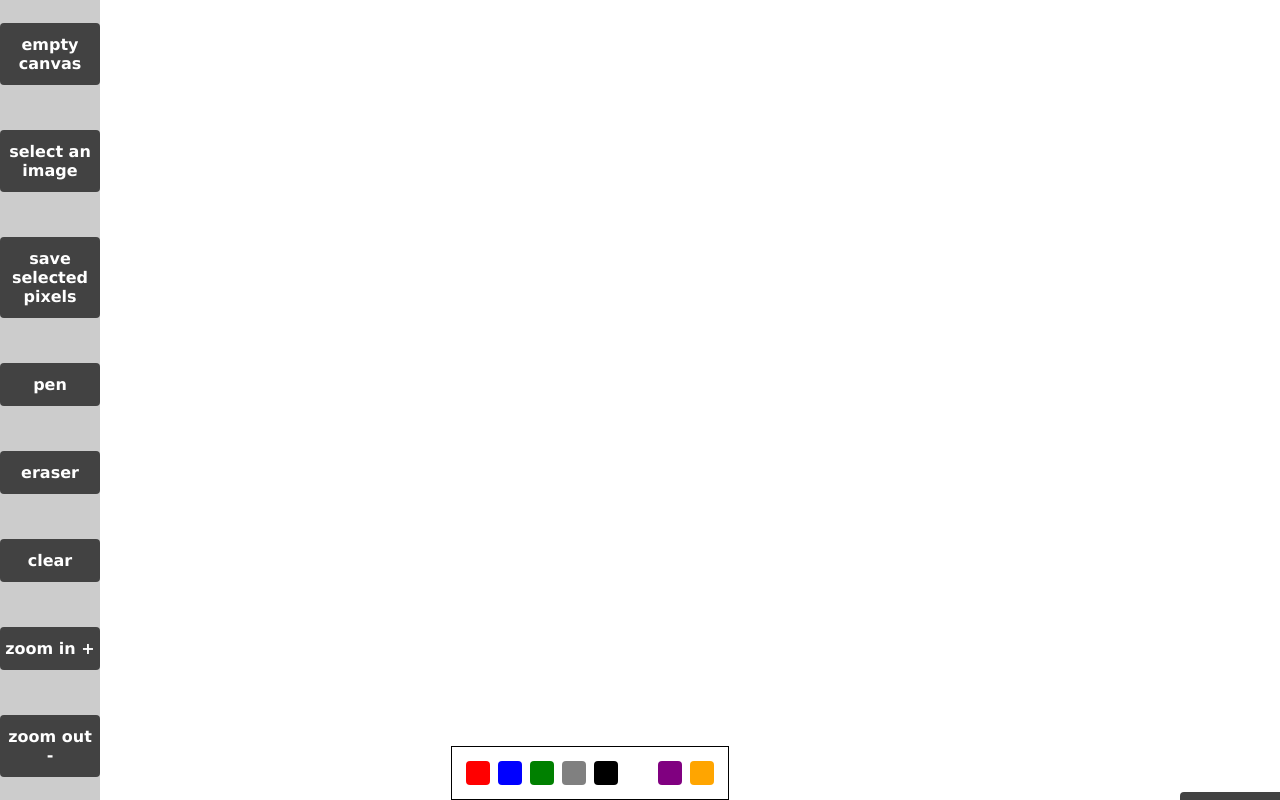
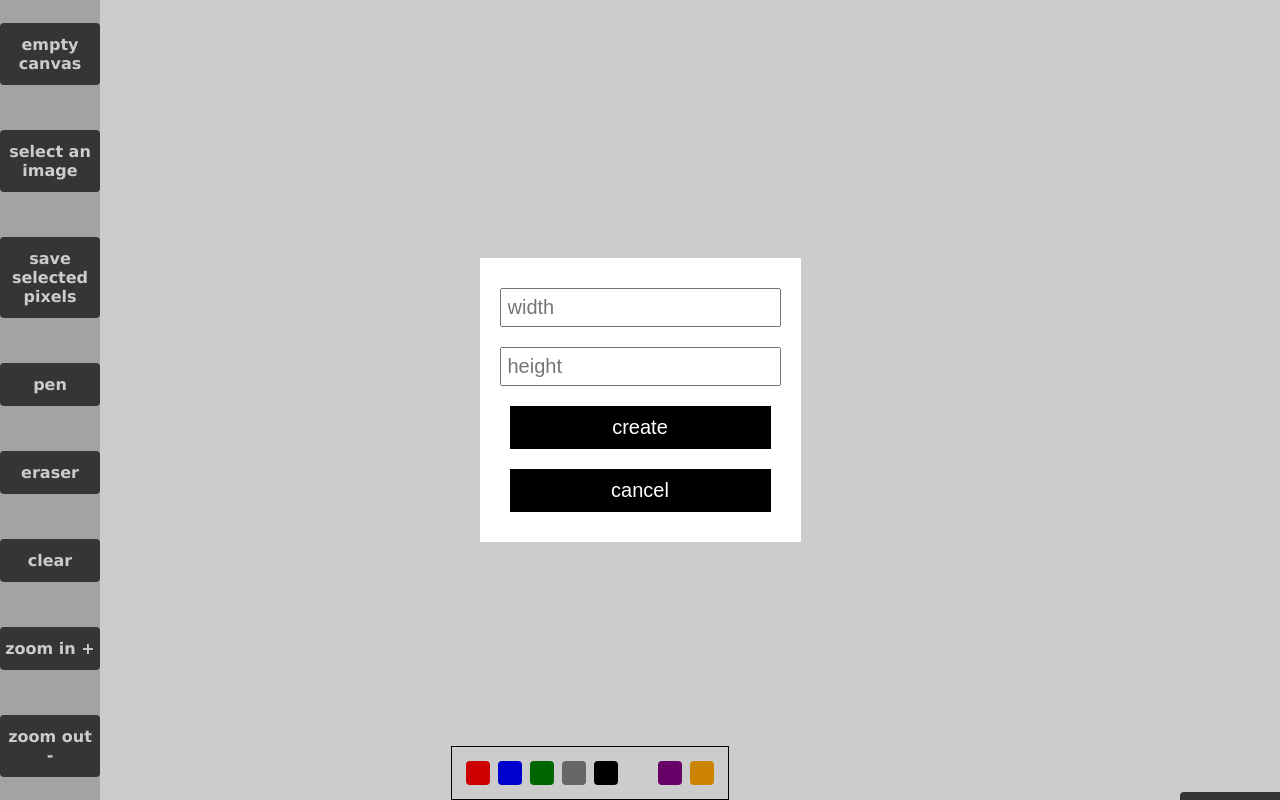
Before and after one commit to hamidb80/image-pixel-marker, a website built with webpack: page index.html in a window 1280 px wide. Both pictures are taken after a click on the element "empty canvas". Built offline with nearby package versions, Linux system fonts and the light colour scheme.

Commit message:
add draw empty canvas

```diff
--- a/index.html
+++ b/index.html
@@ -24,13 +24,14 @@
         <input type="file" id="imageInput" class="hide">
     </aside>
 
-    <div class="overly">
+    <div id="overly" class="active">
         <div class="forms">
-            <form class="canvas-size">
-                <input type="number" placeholder="width">
-                <input type="number" placeholder="height">
-                <button> create </button>
-            </form>
+            <div class="form canvas-size">
+                <input id="width-input" class="canvas-form-input" type="number" placeholder="width">
+                <input id="height-input" class="canvas-form-input" type="number" placeholder="height">
+                <button onclick="trigger('canvas-size-form' ,'create')"> create </button>
+                <button onclick="trigger('canvas-size-form' ,'cancel')"> cancel </button>
+            </div>
         </div>
     </div>
 
--- a/src/index.js
+++ b/src/index.js
@@ -76,9 +76,39 @@ function addPoint({ x, y }, rect) {
 
   coloredCellsMap[y][x] = rect
 }
+function drawGrid(w, h) {
+  const
+    commonLineProps = {
+      fill: "transparent",
+      stroke: "rgba(0,0,0,0.4)",
+      strokeWidth: STROKE_WIDTH,
+    },
+    vline = { points: [0, 0, 0, h] },
+    hline = { points: [0, 0, w, 0] }
 
+  for (let y = 0; y <= h; y++)
+    group.add(new Konva.Line({
+      y,
+      ...hline,
+      ...commonLineProps
+    }))
 
-register("open-canvas", () => { }) // TODO
+  for (let x = 0; x <= w; x++)
+    group.add(new Konva.Line({
+      x,
+      ...vline,
+      ...commonLineProps
+    }))
+}
+
+register('canvas-size-form', e => {
+  if (e.detail[0] === 'create') {
+    let els = [...document.querySelectorAll('.canvas-form-input')]
+    drawGrid(...els.map(el => Number(el.value)))
+  }
+  document.body.className = ""
+})
+register("open-canvas", () => document.body.className = "show-form")
 register("set-color", (e) => selectedColor = e.detail[0])
 register("pen", () => selectedTool = PEN)
 register("eraser", () => selectedTool = ERASER)
@@ -137,30 +167,7 @@ filInput.onchange = (e) => {
   let url = window.URL.createObjectURL(e.target.files[0])
   Konva.Image.fromURL(url, (img) => {
     group.add(img)
-
-    const
-      commonLineProps = {
-        fill: "transparent",
-        stroke: "rgba(0,0,0,0.4)",
-        strokeWidth: STROKE_WIDTH,
-      },
-      vline = { points: [0, 0, 0, img.height()] },
-      hline = { points: [0, 0, img.width(), 0] }
-
-    for (let y = 0; y <= img.height(); y++)
-      group.add(new Konva.Line({
-        y,
-        ...hline,
-        ...commonLineProps
-      }))
-
-    for (let x = 0; x <= img.width(); x++)
-      group.add(new Konva.Line({
-        x,
-        ...vline,
-        ...commonLineProps
-      }))
-
+    drawGrid(img.width(), img.height())
     mainLayer.draw()
   })
 }
--- a/src/styles.css
+++ b/src/styles.css
@@ -80,27 +80,35 @@ footer {
   height: 24px;
   cursor: pointer;
 }
+
 .color.red {
   background-color: red;
 }
+
 .color.blue {
   background-color: blue;
 }
+
 .color.green {
   background-color: green;
 }
+
 .color.gray {
   background-color: gray;
 }
+
 .color.black {
   background-color: black;
 }
+
 .color.white {
   background-color: white;
 }
+
 .color.purple {
   background-color: purple;
 }
+
 .color.orange {
   background-color: orange;
 }
@@ -115,6 +123,40 @@ footer {
   border-radius: 4px 0 0 0;
 }
 
-.overly{
+#overly {
   display: none;
+  width: 100vw;
+  height: 100vh;
+  background-color: rgba(0, 0, 0, 0.2);
+  justify-content: center;
+  align-items: center;
 }
+
+body.show-form #overly {
+  display: flex;
+  position: fixed;
+  z-index: 1;
+}
+
+.form {
+  display: flex;
+  flex-direction: column;
+  background-color: white;
+  padding: 20px;
+}
+
+.form input {
+  margin: 10px 0;
+  font-size: 20px;
+  padding: 6px;
+}
+
+.form button {
+  padding: 10px;
+  background-color: black;
+  color: white;
+  margin: 10px;
+  border: none;
+  font-size: 20px;
+  cursor: pointer;
+}
```
